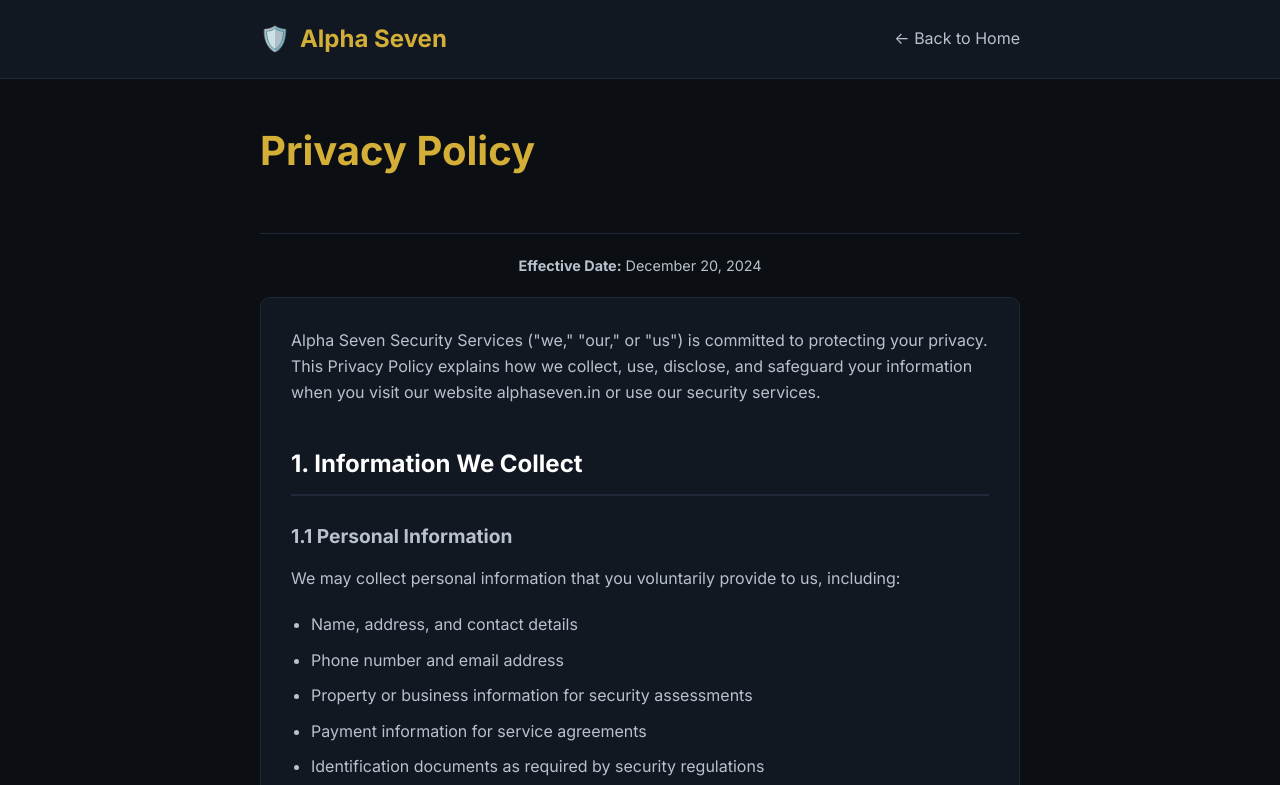
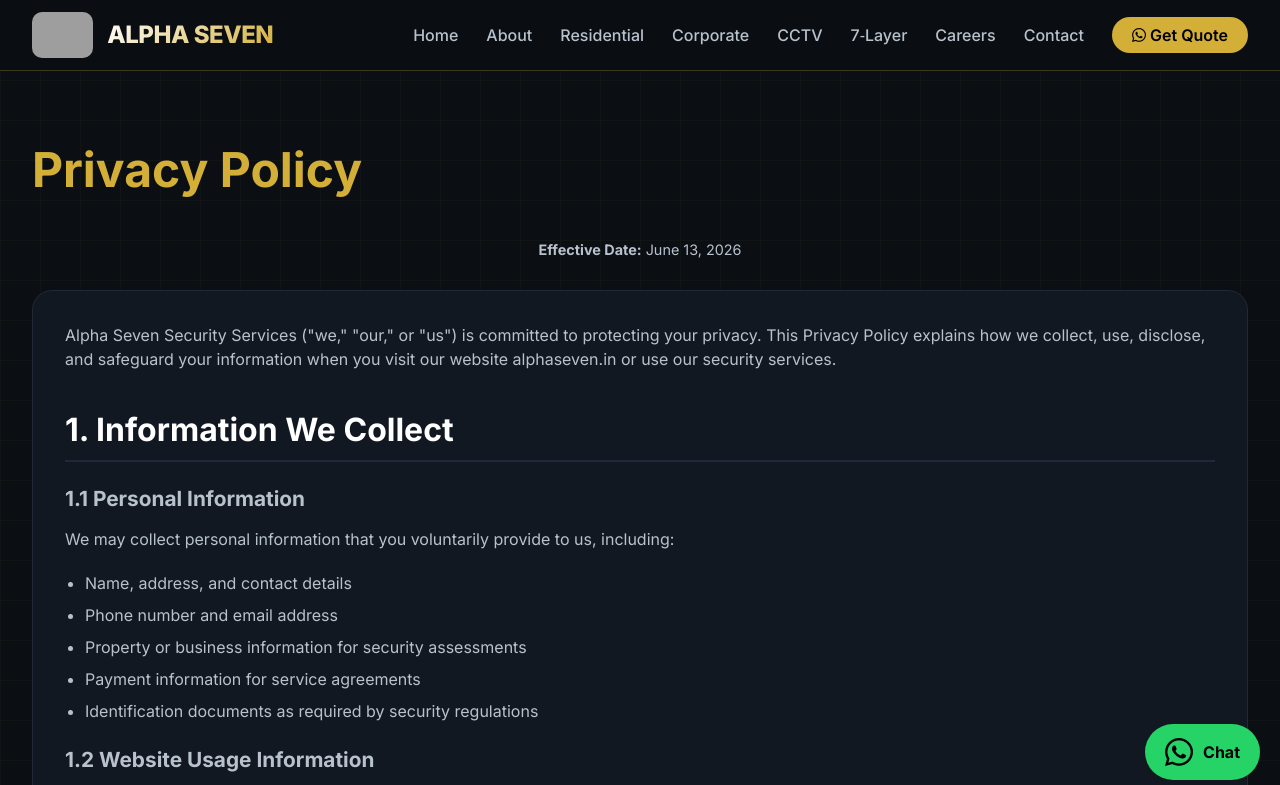
Before and after one commit to Saifuk0394/alphaseven, a plain HTML site: page privacy-policy.html in a window 1280 px wide. Shown: the top 785 px of the page. Drawn offline with Linux system fonts and the light colour scheme; grey boxes are pictures that could not be loaded.

Commit message:
Update privacy-policy.html

```diff
--- a/privacy-policy.html
+++ b/privacy-policy.html
@@ -2,191 +2,242 @@
 <html lang="en">
 <head>
     <meta charset="UTF-8">
-    <meta name="viewport" content="width=device-width, initial-scale=1">
+    <meta name="viewport" content="width=device-width, initial-scale=1.0">
     <title>Privacy Policy | Alpha Seven Security Services</title>
     <meta name="description" content="Privacy Policy for Alpha Seven Security Services. Learn how we collect, use, and protect your personal information.">
-
+    <link rel="icon" href="/logo.jpg">
+    <link rel="preconnect" href="https://fonts.googleapis.com">
+    <link rel="preconnect" href="https://fonts.gstatic.com" crossorigin>
+    <link href="https://fonts.googleapis.com/css2?family=Inter:wght@400;500;600;700;800&display=swap" rel="stylesheet">
+    <link rel="stylesheet" href="https://cdnjs.cloudflare.com/ajax/libs/font-awesome/6.4.0/css/all.min.css">
     <style>
         :root {
             --bg: #0b0f14;
             --panel: #121822;
             --gold: #d4af37;
+            --gold-light: rgba(212, 175, 55, 0.12);
             --muted: #b8c2cc;
             --border: #1f2937;
+            --green: #25D366;
         }
-
-        * {
-            margin: 0;
-            padding: 0;
-            box-sizing: border-box;
-        }
-
+        * { margin: 0; padding: 0; box-sizing: border-box; }
         body {
-            font-family: 'Inter', -apple-system, BlinkMacSystemFont, sans-serif;
+            font-family: 'Inter', sans-serif;
             background: var(--bg);
             color: #fff;
-            line-height: 1.6;
+            line-height: 1.5;
+            background-image:
+                linear-gradient(to right, rgba(212,175,55,0.03) 1px, transparent 1px),
+                linear-gradient(to bottom, rgba(212,175,55,0.03) 1px, transparent 1px);
+            background-size: 40px 40px;
         }
-
         .container {
-            max-width: 800px;
+            max-width: 1400px;
             margin: 0 auto;
-            padding: 40px 20px;
+            padding: 70px 32px;
         }
-
-        header {
-            background: var(--panel);
-            padding: 20px 0;
-            border-bottom: 1px solid var(--border);
-        }
-
-        .header-content {
-            max-width: 800px;
-            margin: 0 auto;
-            padding: 0 20px;
-            display: flex;
-            justify-content: space-between;
-            align-items: center;
-        }
-
-        .logo {
-            font-size: 1.5rem;
-            font-weight: bold;
-            color: var(--gold);
-            text-decoration: none;
-            display: flex;
-            align-items: center;
-            gap: 10px;
-        }
-
-        .back-btn {
-            color: var(--muted);
-            text-decoration: none;
-            transition: color 0.3s;
-        }
-
-        .back-btn:hover {
-            color: var(--gold);
-        }
-
-        h1 {
-            color: var(--gold);
-            margin-bottom: 30px;
-            font-size: 2.5rem;
-        }
-
-        h2 {
-            color: #fff;
-            margin: 40px 0 20px;
-            font-size: 1.5rem;
-            border-bottom: 2px solid var(--border);
-            padding-bottom: 10px;
-        }
-
-        h3 {
-            color: var(--muted);
-            margin: 25px 0 15px;
-            font-size: 1.2rem;
-        }
-
-        p {
-            margin-bottom: 20px;
-            color: var(--muted);
-        }
-
-        ul, ol {
-            margin-bottom: 20px;
-            padding-left: 20px;
-            color: var(--muted);
-        }
-
-        li {
-            margin-bottom: 10px;
-        }
-
+        h1, h2, h3 { margin-bottom: 16px; font-weight: 700; line-height: 1.2; }
+        h1 { font-size: clamp(32px, 5vw, 48px); color: var(--gold); }
+        h2 { font-size: clamp(24px, 4vw, 32px); margin: 40px 0 20px; border-bottom: 2px solid var(--border); padding-bottom: 10px; }
+        h3 { font-size: 1.3rem; color: var(--muted); margin: 25px 0 15px; }
+        p { color: var(--muted); margin-bottom: 20px; }
+        ul, ol { margin-bottom: 20px; padding-left: 20px; color: var(--muted); }
+        li { margin-bottom: 8px; }
         .section {
             background: var(--panel);
-            padding: 30px;
-            border-radius: 10px;
+            padding: 32px;
+            border-radius: 20px;
             border: 1px solid var(--border);
             margin-bottom: 30px;
         }
-
         .contact-info {
             background: rgba(212, 175, 55, 0.05);
             border-left: 4px solid var(--gold);
             padding: 20px;
             margin: 30px 0;
-            border-radius: 5px;
+            border-radius: 12px;
         }
-
         .last-updated {
             text-align: center;
             color: var(--muted);
             font-size: 0.9rem;
-            margin-top: 50px;
+            margin-top: 40px;
             padding-top: 20px;
             border-top: 1px solid var(--border);
         }
-
+        /* Navbar (same as index) */
+        .navbar {
+            position: sticky;
+            top: 0;
+            background: rgba(11, 15, 20, 0.96);
+            backdrop-filter: blur(12px);
+            padding: 12px 0;
+            z-index: 1000;
+            border-bottom: 1px solid rgba(212, 175, 55, 0.25);
+        }
+        .nav-container {
+            max-width: 1400px;
+            margin: auto;
+            padding: 0 32px;
+            display: flex;
+            justify-content: space-between;
+            align-items: center;
+        }
+        .nav-brand {
+            display: flex;
+            align-items: center;
+            gap: 14px;
+            text-decoration: none;
+        }
+        .nav-brand img {
+            height: 46px;
+            width: auto;
+            border-radius: 10px;
+        }
+        .nav-brand-text {
+            font-size: 1.5rem;
+            font-weight: 800;
+            background: linear-gradient(135deg, #fff, var(--gold));
+            -webkit-background-clip: text;
+            background-clip: text;
+            color: transparent;
+            letter-spacing: -0.5px;
+        }
+        .nav-links {
+            display: flex;
+            gap: 28px;
+            align-items: center;
+        }
+        .nav-link {
+            color: var(--muted);
+            font-weight: 500;
+            text-decoration: none;
+            transition: 0.2s;
+            position: relative;
+        }
+        .nav-link:hover {
+            color: var(--gold);
+        }
+        .nav-link:after {
+            content: '';
+            position: absolute;
+            bottom: -4px;
+            left: 0;
+            width: 0;
+            height: 2px;
+            background: var(--gold);
+            transition: width 0.25s;
+        }
+        .nav-link:hover:after {
+            width: 100%;
+        }
+        .nav-links .btn-primary {
+            background: var(--gold);
+            color: #000;
+            padding: 6px 20px;
+            border-radius: 40px;
+            font-weight: 600;
+            text-decoration: none;
+            transition: 0.25s;
+        }
+        .nav-links .btn-primary:hover {
+            background: #c49f2e;
+            transform: translateY(-2px);
+        }
+        .hamburger {
+            display: none;
+            flex-direction: column;
+            gap: 5px;
+            background: none;
+            border: 1px solid var(--border);
+            padding: 8px;
+            border-radius: 8px;
+            cursor: pointer;
+        }
+        .hamburger span {
+            width: 24px;
+            height: 2px;
+            background: var(--gold);
+        }
+        @media (max-width: 900px) {
+            .hamburger { display: flex; }
+            .nav-links {
+                display: none;
+                flex-direction: column;
+                position: absolute;
+                top: 100%;
+                left: 0;
+                right: 0;
+                background: #0b0f14f2;
+                backdrop-filter: blur(16px);
+                padding: 20px;
+                gap: 16px;
+            }
+            .nav-links.open { display: flex; }
+            .nav-link { width: 100%; }
+            .nav-link:after { display: none; }
+        }
+        /* Footer (same as index) */
         footer {
             background: #06090d;
-            padding: 30px 20px;
-            text-align: center;
-            color: var(--muted);
-            margin-top: 50px;
-            font-size: 0.9rem;
+            padding: 50px 32px 30px;
         }
-
-        .footer-links {
+        .footer-container {
+            max-width: 1400px;
+            margin: 0 auto;
+        }
+        .footer-grid {
+            display: grid;
+            grid-template-columns: repeat(auto-fit, minmax(220px, 1fr));
+            gap: 40px;
+            margin-bottom: 40px;
+        }
+        .whatsapp {
+            position: fixed;
+            right: 20px;
+            bottom: 20px;
+            background: var(--green);
+            padding: 12px 20px;
+            border-radius: 50px;
             display: flex;
-            justify-content: center;
-            gap: 20px;
-            margin: 20px 0;
+            align-items: center;
+            gap: 10px;
+            font-weight: 700;
+            z-index: 99;
+            text-decoration: none;
+            color: #000;
         }
-
-        .footer-links a {
-            color: var(--muted);
-            text-decoration: none;
-        }
-
-        .footer-links a:hover {
-            color: var(--gold);
-        }
-
         @media (max-width: 768px) {
-            .container {
-                padding: 20px 15px;
-            }
-
-            h1 {
-                font-size: 2rem;
-            }
-
-            .section {
-                padding: 20px;
-            }
+            .container { padding: 50px 20px; }
         }
     </style>
-
-    <!-- Google Fonts -->
-    <link rel="preconnect" href="https://fonts.googleapis.com">
-    <link rel="preconnect" href="https://fonts.gstatic.com" crossorigin>
-    <link href="https://fonts.googleapis.com/css2?family=Inter:wght@400;500;600;700&display=swap" rel="stylesheet">
 </head>
 <body>
-    <header>
-        <div class="header-content">
-            <a href="/" class="logo">
-                <span>🛡️</span> Alpha Seven
+
+<nav class="navbar">
+    <div class="nav-container">
+        <a href="/" class="nav-brand">
+            <img src="/logo.jpg" alt="Alpha Seven Logo">
+            <span class="nav-brand-text">ALPHA SEVEN</span>
         </a>
-            <a href="/" class="back-btn">← Back to Home</a>
+        <button class="hamburger" id="menuBtn"><span></span><span></span><span></span></button>
+        <div class="nav-links" id="navLinks">
+            <a href="/" class="nav-link">Home</a>
+            <a href="/#about" class="nav-link">About</a>
+            <a href="/#residential" class="nav-link">Residential</a>
+            <a href="/#corporate" class="nav-link">Corporate</a>
+            <a href="/#cctv" class="nav-link">CCTV</a>
+            <a href="/#framework" class="nav-link">7‑Layer</a>
+            <a href="/careers.html" class="nav-link">Careers</a>
+            <a href="/#contact" class="nav-link">Contact</a>
+            <a href="https://wa.me/919892000577" class="btn-primary"><i class="fab fa-whatsapp"></i> Get Quote</a>
         </div>
-    </header>
+    </div>
+</nav>
 
 <div class="container">
     <h1>Privacy Policy</h1>
-        <p class="last-updated"><strong>Effective Date:</strong> December 20, 2024</p>
+    <p class="last-updated" style="margin-bottom: 30px; border: none; padding: 0;"><strong>Effective Date:</strong> June 13, 2026</p>
 
     <div class="section">
         <p>Alpha Seven Security Services ("we," "our," or "us") is committed to protecting your privacy. This Privacy Policy explains how we collect, use, disclose, and safeguard your information when you visit our website alphaseven.in or use our security services.</p>
@@ -289,23 +340,60 @@
             1090 Heera Panna Mall, Hiranandani Powai<br>
             Mumbai – 400076<br>
             📞 +91 9892000577<br>
-                📧 privacy@alphaseven.in</p>
+            📧 info@alphaseven.in</p>
         </div>
     </div>
 
     <div class="last-updated">
-            <p>This Privacy Policy was last updated on December 20, 2024.</p>
+        <p>This Privacy Policy was last updated on June 13, 2026.</p>
     </div>
 </div>
 
 <footer>
-        <div class="footer-links">
-            <a href="/">Home</a>
-            <a href="/privacy-policy.html">Privacy Policy</a>
-            <a href="/terms.html">Terms & Conditions</a>
+    <div class="footer-container">
+        <div class="footer-grid">
+            <div>
+                <div style="display:flex; gap:12px; align-items:center; margin-bottom:16px;">
+                    <img src="/logo.jpg" alt="Logo" style="height:48px;">
+                    <span style="font-size:1.5rem; font-weight:800;">Alpha Seven</span>
                 </div>
-        <p>© 2024 Alpha Seven Security Services. All rights reserved.</p>
-        <p>Licensed Security Service Provider | Mumbai</p>
+                <p>PSARA licensed security agency with 7-layer protection framework.</p>
+                <p><i class="fas fa-envelope"></i> info@alphaseven.in</p>
+                <p><i class="fas fa-phone-alt"></i> +91 9892000577 / +91 9004991677</p>
+                <p><i class="fas fa-certificate"></i> License: PSA/L/72/MH/2026/FEB/3/5970</p>
+            </div>
+            <div>
+                <h4>Quick Links</h4>
+                <p><a href="/#residential" style="color:inherit;">Residential Security</a></p>
+                <p><a href="/#corporate" style="color:inherit;">Corporate Security</a></p>
+                <p><a href="/#cctv" style="color:inherit;">CCTV & Monitoring</a></p>
+                <p><a href="/#framework" style="color:inherit;">7-Layer Framework</a></p>
+                <p><a href="/careers.html" style="color:inherit;">Careers</a></p>
+            </div>
+            <div>
+                <h4>Legal</h4>
+                <p><a href="/privacy-policy.html" style="color:inherit;">Privacy Policy</a></p>
+                <p><a href="/terms.html" style="color:inherit;">Terms & Conditions</a></p>
+            </div>
+        </div>
+        <div style="border-top:1px solid var(--border); padding-top:24px; text-align:center;">
+            © <span id="year">2026</span> Alpha Seven Security Services. All rights reserved. <span style="color:var(--gold);">100% Government Approved</span>
+        </div>
+    </div>
 </footer>
+
+<a class="whatsapp" href="https://wa.me/919892000577"><i class="fab fa-whatsapp fa-2x"></i><span>Chat</span></a>
+
+<script>
+    document.getElementById('year').innerText = new Date().getFullYear();
+    const menuBtn = document.getElementById('menuBtn');
+    const navLinks = document.getElementById('navLinks');
+    if (menuBtn) {
+        menuBtn.addEventListener('click', () => navLinks.classList.toggle('open'));
+        document.querySelectorAll('.nav-link').forEach(link => {
+            link.addEventListener('click', () => navLinks.classList.remove('open'));
+        });
+    }
+</script>
 </body>
 </html>
```
Lines whose indentation alone changed are shown as unchanged.
